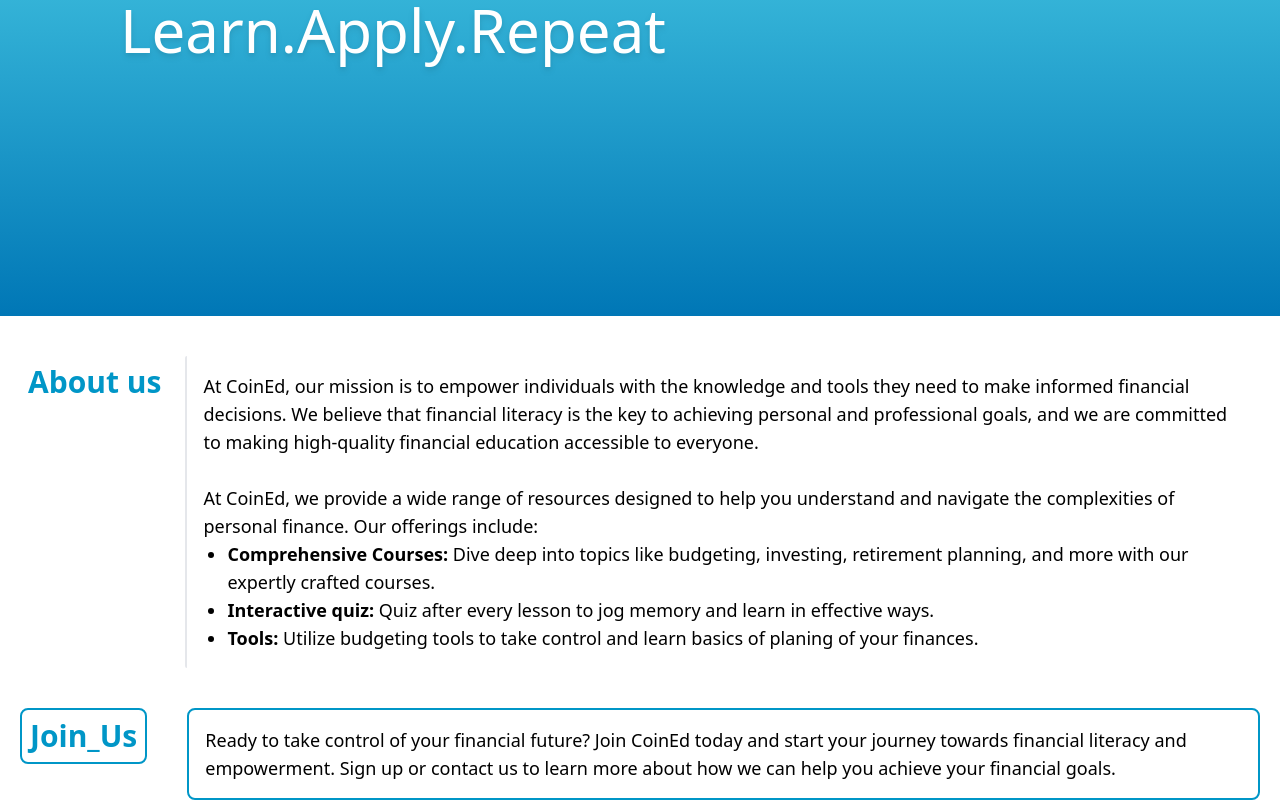
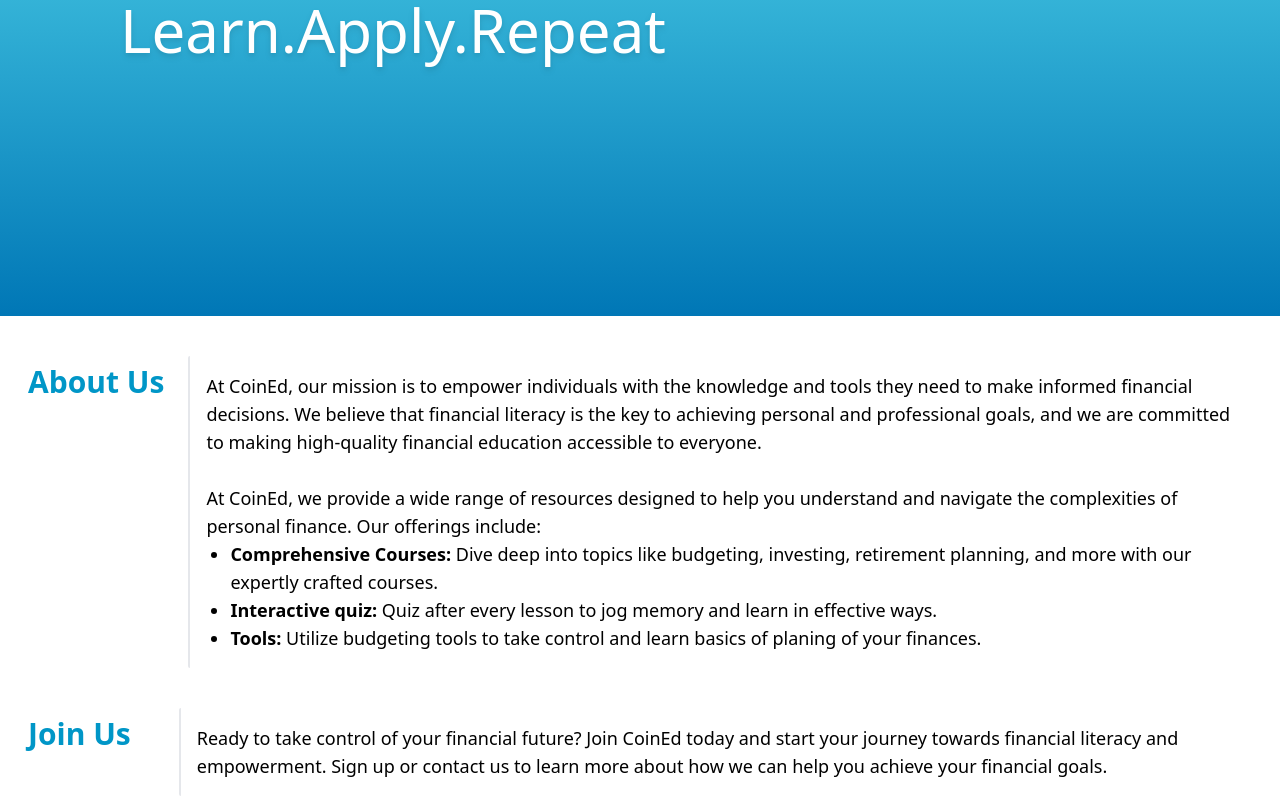
Before and after one commit to tushyagupta81/boosthack2, a React (Vite) app: page / in a window 1280 px wide. Shown: the part 420-1220 px from the top of the page. Built offline with nearby package versions, Linux system fonts and the light colour scheme.

Commit message:
modified:   src/sections/About.jsx 	modified:   src/sections/Footer.jsx

```diff
--- a/src/sections/About.jsx
+++ b/src/sections/About.jsx
@@ -5,7 +5,7 @@
       id="about-us"
     >
       <h2 className="mr-4 text-blue-600 p-2 text-3xl font-bold whitespace-nowrap">
-        About us
+        About Us
       </h2>
       <div className="border-l-2 rounded-sm p-4 text-lg">
         <p className="">
--- a/src/sections/Footer.jsx
+++ b/src/sections/Footer.jsx
@@ -1,9 +1,9 @@
 const Footer = () => {
   return (
     <>
-  <div className="flex ml-5 mt-10 mr-5">
-  <b><h2 className="mr-10 text-blue-600 border-blue-600 border-2 rounded-lg p-2 text-3xl">Join_Us</h2></b>
-  <p className="border-blue-600 border-2 rounded-lg p-4 text-lg">Ready to take control of your financial future? Join CoinEd today and start your journey towards financial literacy and empowerment. Sign up or contact us to learn more about how we can help you achieve your financial goals.</p>
+  <div className="flex ml-5 mt-10 mr-5 max-md:flex-col max-md:mb-4">
+  <b><h2 className="mr-10 text-blue-600 p-2 text-3xl font-bold whitespace-nowrap">Join Us</h2></b>
+  <p className="border-l-2 rounded-sm p-4 text-lg">Ready to take control of your financial future? Join CoinEd today and start your journey towards financial literacy and empowerment. Sign up or contact us to learn more about how we can help you achieve your financial goals.</p>
   </div>
   <footer>
 
```
